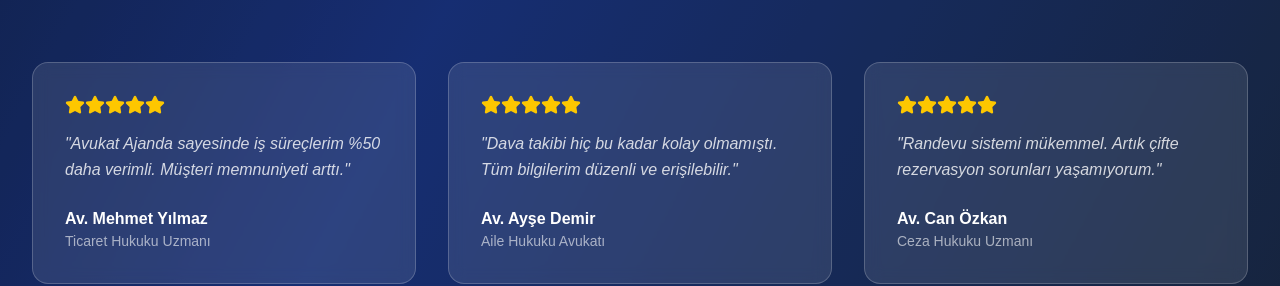
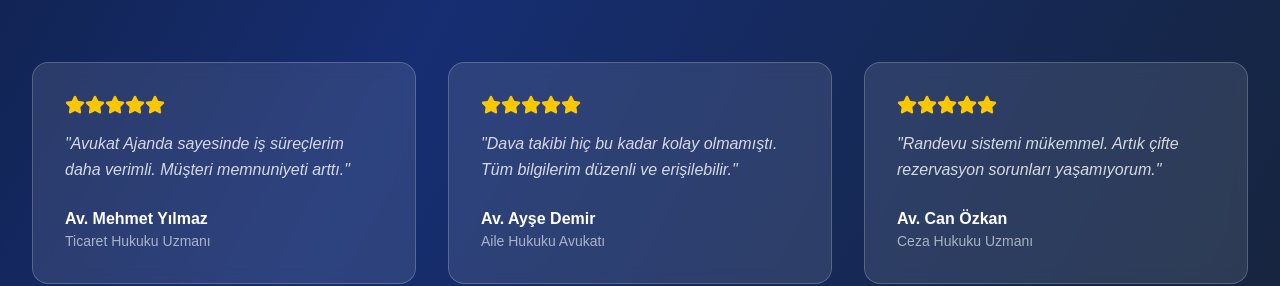
Before and after one commit to serhattopaloglu25/avukat-frontend, a Next.js app: page / in a window 1280 px wide. Shown: the part 1560-1846 px from the top of the page. Built offline with nearby package versions, Linux system fonts and the light colour scheme.

Commit message:
page.tsx özel karakterler düzeltildi

```diff
--- a/src/app/page.tsx
+++ b/src/app/page.tsx
@@ -42,7 +42,7 @@ export default function LandingPage() {
     {
       name: "Av. Mehmet Yılmaz",
       title: "Ticaret Hukuku Uzmanı",
-      content: "Avukat Ajanda sayesinde iş süreçlerim %50 daha verimli. Müşteri memnuniyeti arttı.",
+      content: "Avukat Ajanda sayesinde iş süreçlerim daha verimli. Müşteri memnuniyeti arttı.",
       rating: 5
     },
     {
```
